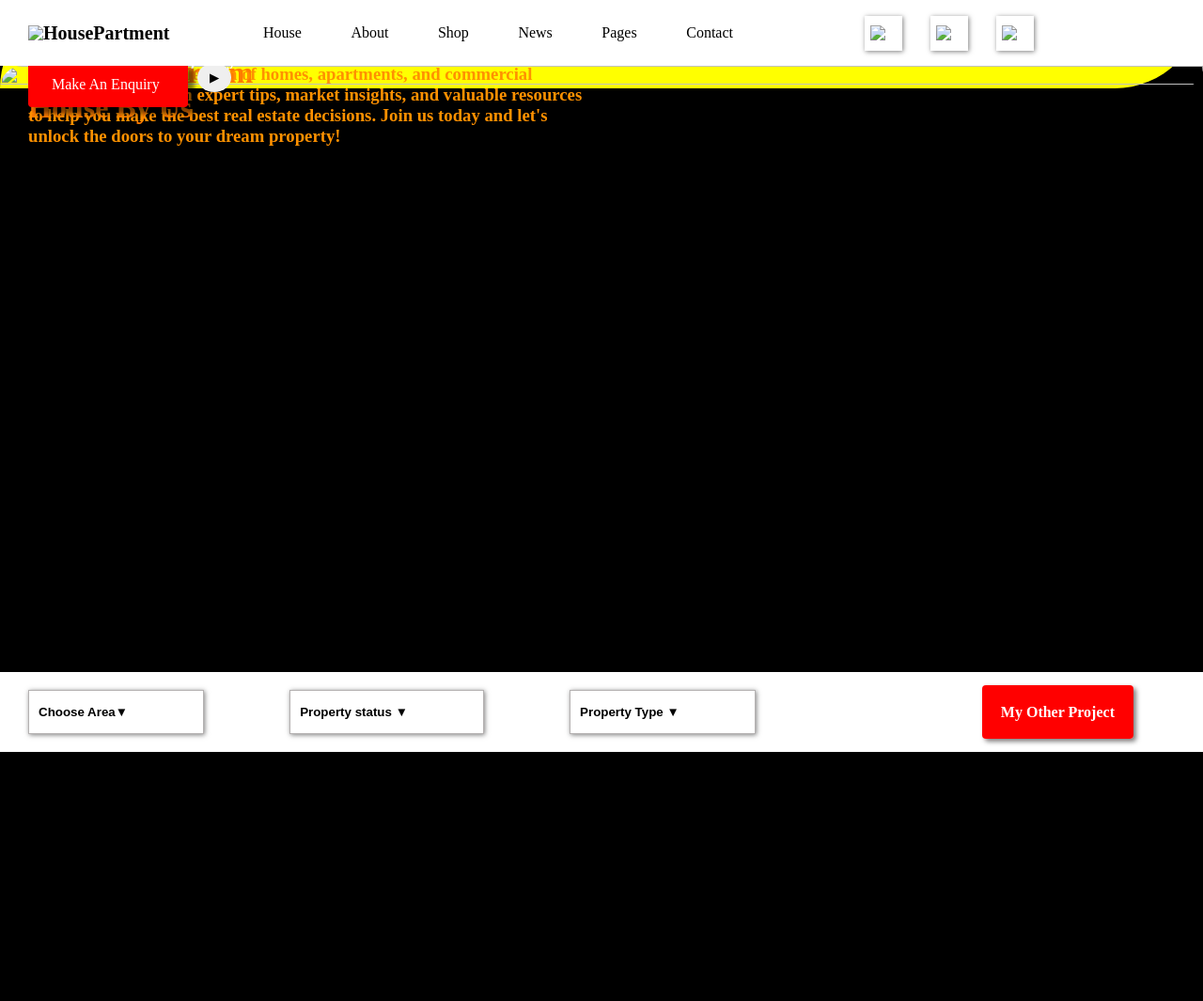
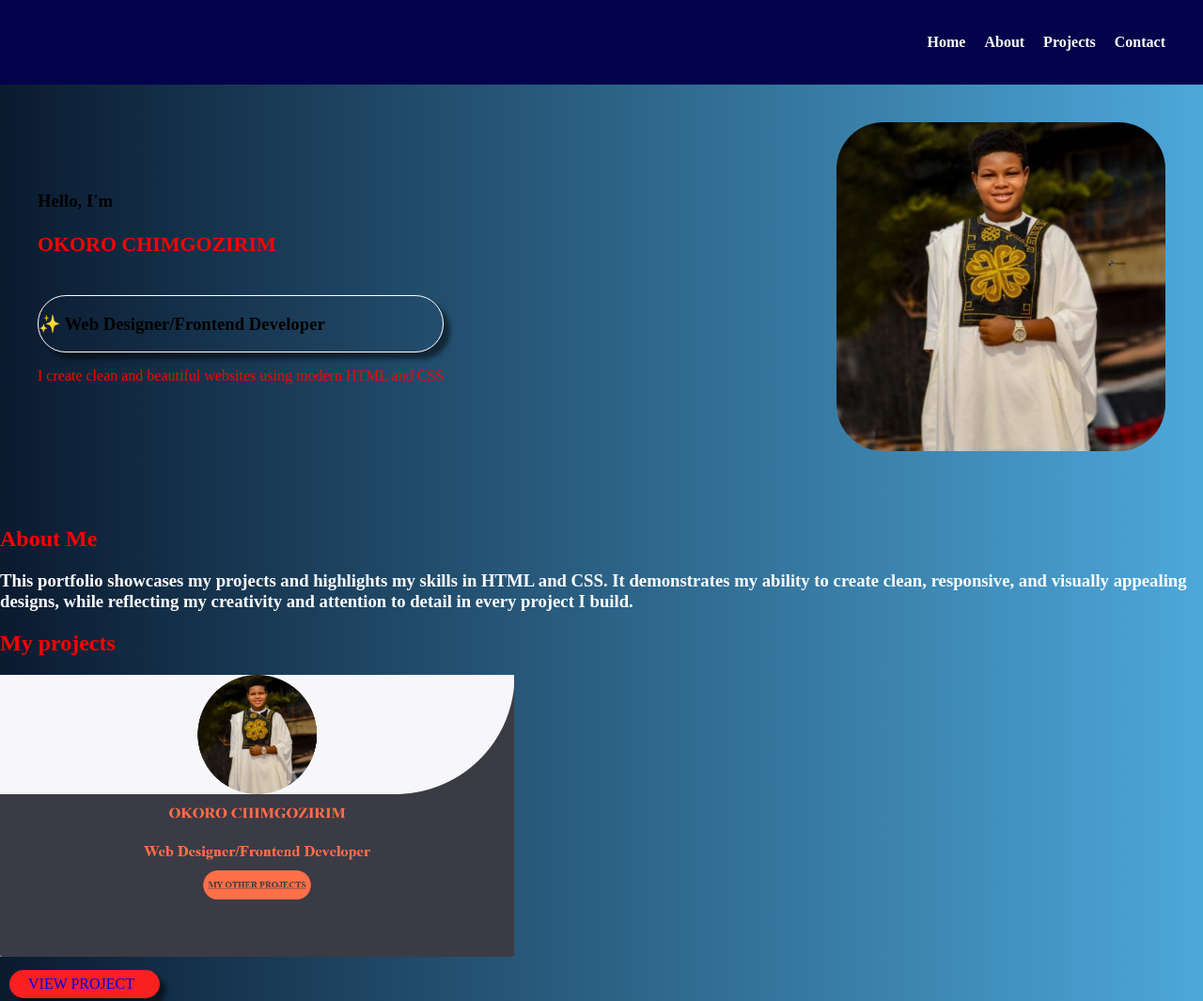
Before and after one commit to gozycharles10/Gozy_Codes, a plain HTML site: page index.html in a window 1280 px wide. Shown: the top 1065 px of the page at 94% size. Before the commit the page ends 800 px from the top, so only its background shows below. Drawn offline with Linux system fonts and the light colour scheme.

Commit message:
Add files via upload

```diff
--- a/header.css
+++ b/header.css
@@ -1,50 +1,28 @@
-.head{
- display:flex;
-  background-color:white;
+.navbar{
+  display:flex;
+  justify-content:space-between;
+  justify-content:right;
+  align-items:center;
+  padding:20px 40px;
+  background-color:rgb(3, 3, 75);
+
   position:fixed;
-  width:100%;
-  height:70px;
-  z-index:100;
+  width:1000;
+  left:0;
+  right:0;
+  top:0;
 }
 
-.left-section{
+.nav-links{
+  list-style:none;
   display:flex;
-  justify-content:left;
-  justify-content:space-between;
-  align-items:center;
-  width:150px;
-  padding-left:10px;
-  padding-right:10px;
+  gap:20px;
 }
-.images{
-  width:20px;
-  padding-left:20px;
+.nav-links a{
+ text-decoration:none;
+ color:white;
+ font-weight:bold;
 }
-
-.middle-section{
-  display:flex;
-  justify-content:space-between;
-  align-items:center;
- flex:1;
- margin-left:100px;
- margin-right:100px;
- padding-left:10px;
- padding-right:10px;
- max-width:500px;
+.nav-links a:hover{
+  color:#f0f0f0;
 }
-
-.right-section{
-  display:flex;
-  justify-content:right;
-  align-items:center;
-  width:200px;
-    padding-left:10px;
- padding-right:10px;
- gap:30px;
-}
-
-.icon{
-  width:35px;
-  padding-right:3px;
-  cursor:pointer;
-}
--- a/index.html
+++ b/index.html
@@ -5,120 +5,93 @@
     <meta name="viewport"
     content="width=device-width,
     initial-scale=1.0">
-  <title>PROJECT2</title>
+    <title>Gozy's Portfolio</title>
     <link rel="stylesheet" href="style.css">
     <link rel="stylesheet" href="header.css">
   </head>
-  <body style="background-color: black;
-  margin:0;">
+  <body>
+    <header>
+      <nav class="navbar">
+        <ul class="nav-links">
+          <li><a href="#home">Home</a></li>
+           <li><a href=" #about">About</a></li>
+            <li><a href="#projects">Projects</a></li>
+             <li><a href="#contact">Contact</a></li>
+        </ul>
+      </nav>
 
-  <header class="head">
-    <div class="left-section">
-      <img class="images" src="/Gozy's Portfolio/house.png">
-       <p style="font-weight:bold;
-       font-size:20px;">HousePartment</p>
+
+ </header>
+ <section id="home">
+    <div class="default">
+  <div class="header">
+    <section class="main">
+    <h3> <span style="color:
+    black"> Hello, I'm</span> <span>
+      <h1> OKORO CHIMGOZIRIM</h1>
+    </span>
+     </h3>
+    <div>
+    <div style="border:1px solid white;
+    border-radius:30px;
+    box-shadow: 7px 7px 5px rgba(0, 0, 0, 0.5);
+    ">
+  <h3 style="color:black"> &#10024;
+     Web Designer/Frontend Developer</h3>
   </div>
-    <div class="middle-section">
-    <p>House</p>
-    <p>About</p>
-    <p>Shop</p>
-    <p>News</p>
-   <p>Pages</p>
-   <p>Contact</p>
+   <p id="about">
+    I create clean and beautiful websites
+    using modern HTML and CSS
+   </p>
    </div>
-    <div class="right-section">
-      <button style="background-color:white;
-      box-shadow:1px 1px 5px rgba(0, 0, 0, 0.5);
-      border:none;
-      width:40px;
-      height:37px;
-      display:flex;
-      align-items:center;
-      justify-content:center;
-      overflow:hidden;">
-        <img class="icon" src="/Gozy's Portfolio/search (1).svg">
-      </button>
-      <button style=" box-shadow:1px 1px 5px rgba(0, 0, 0, 0.5);
-      border:none;
-      background-color:white;
-      width:40px;
-      height:37px;
-      display:flex;
-      align-items:center;
-      justify-content:center;
-      overflow:hidden;">
-        <img class="icon"  src="/Gozy's Portfolio/download (1).jpg">
-      </button>
-      <button style="background-color:white;
-       box-shadow:1px 1px 5px rgba(0, 0, 0, 0.5);
-      border:none;
-      width:40px;
-      height:37px;
-      display:flex;
-      align-items:center;
-      justify-content:center;
-      overflow:hidden;">
-        <img class="icon" src="/Gozy's Portfolio/download.jpg">
-      </button>
+  </section>
+  <div class="gozy-picture">
+   <img src="Gozy.webp" alt="Gozy">
   </div>
-  </header>
-
-  <div style="background-color:yellow;
-  border-top-left-radius:180px;
-  border-bottom-right-radius:180px;
-  position:relative;
-  width:100%;
-  height:100%;
-">
-    <img class="estate" src="/Gozy's Portfolio/download.png">
-    <div class="pic">
-      <div>
-    <img class="download" src="/Gozy's Portfolio/download (2).jpg">
+</section>
   </div>
-    <div>
-  <h2>Real Estate Agency</h2>
-    </div>
-    </div>
-     <div>
-      <h1 class="dream">Find Your Dream
-        House By Us
-      </h1>
-    </div>
-    <div>
-      <h3 class="real">Discover a curated selection of homes, apartments, and commercial
-        properties, along with expert tips, market insights, and valuable resources
-        to help you make the best real estate decisions. Join us today and let's unlock
-        the doors to your dream property!
+   <div style="color:red;">
+    <h2 id="about">
+      About Me
+    </h2>
+    <h3  style="color:white;">
+      This portfolio showcases my projects and highlights my skills in HTML and CSS.
+      It demonstrates my ability to create clean, responsive, and visually appealing
+      designs, while reflecting my creativity and attention to detail in every project
+      I build.
     </h3>
    </div>
-    <div class="button">
-      <a class="an" href="make">Make An Enquiry</a>
+
+  <div>
+    <div>
+      <h2 id="projects" style="
+        color:red;">My projects</h2>
+      <img class="screenshot" src="Screenshot.png"
+      alt="gozy">
       </div>
-    <div class="arrow">
-       <button class="pointer">&#9654;</button>
+      <div class="project">
+   <a class="indi" href="Project1/index.html">
+    VIEW PROJECT
+   </a>
    </div>
-    <div class="choose">
-      <div>
-        <button
-        class="type">Choose Area&#9660;</button>
-      </div>
-       <div>
-        <button
-        class="type"
-        style="margin-left:-150px;">Property status &#9660;</button>
-       </div>
-        <div>
-          <button
-          class="type"
-           style="margin-left:-150px;"
-           >Property Type
-          &#9660; </button>
-        </div>
-        <div>
-          <a href="/Gozy's Portfolio/Project3/index.html"
-          class="last">My Other Project</a>
+   <img class="screenshot" src="project pic.png">
+   <DIV class="projects">
+    <a class="indis" href="Project2/index.html">MY SECOND PROJECT</a>
+   </DIV>
+   <img class="screenshot" src="project pic2.png">
+    <DIV class="projects">
+    <a class="indis" href="Project3/index.html">MY THIRD PROJECT</a>
+   </DIV>
+
+    <div class="project">
+            <a class="indi"
+             href="Project1/contacts.html">
+              CONTACT ME
+            </a>
           </div>
       </div>
     </div>
+  </div>
+      </section>
   </body>
 </html>
--- a/style.css
+++ b/style.css
@@ -1,129 +1,81 @@
-.estate{
-height:100%;
-width:100%;
-z-index:0;
-border-bottom-right-radius: 250px;
-border-top-left-radius: 250px;
-margin-top:70px;
+.header{
+  display:flex;
+  align-items:center;
+   justify-content:space-between;
+   padding:60px 40px;
+  gap:40px;
 }
 
-.pic{
+.main{
   display:flex;
-  position:absolute;
-  top:30%;
-  left:30px;
-  color:white;
+  flex-direction:column;
+  color:red;
 }
 
-.download{
-  width:40px;
-  margin-right:10px;
-  margin-top:14px;
-}
-
-
-.dream{
-  position:absolute;
-  top:40%;
-  left:30px;
-  width:250px;
-  text-align:left;
-  color:rgb(255, 123, 0);
-}
-
-.real{
-   position:absolute;
-  top:52%;
-  left:30px;
-  width:600px;
-  text-align:left;
-  color:rgb(255, 145, 0);
-}
-
-.button{
-    position:absolute;
-  top:70%;
-  left:30px;
-  width:170px;
-  text-align:left;
-  color:white;
-  background-color:red;
+.gozy-picture{
+  height:350px;
   display:flex;
-  box-shadow: 7px 7px 5px rgba(0, 0, 0, 0.5);
-  border-radius:4px;
-}
-.an{
-  padding:15px 25px;
-  color:white;
-  text-decoration:none;
-}
-.arrow{
-   position:absolute;
-  top:70.8%;
-  left:210px;
-  text-align:left;
+  width:350px;
 
 }
 
-.pointer{
-  padding:8px 13px;
-  border-radius:100%;
-  border:none;
+.gozy-picture img{
+  width:350px;
+  border-radius:50px;
+  object-fit:cover;
 }
 
-.choose{
-  display:flex;
-  background-color:white;
-  justify-content:space-between;
-  align-items:center;
-  position:fixed;
-  bottom:0;
-  height:25px;
-  width:95%;
-  z-index:100;
+  .screenshot{
+    height:300px;
+  }
+  .project{
+    display:flex;
+    width:140px;
+    padding:1px 10px;
+    background-color:rgb(248, 32, 32);
+    border-radius:30px;
+    margin:10px;
+    box-shadow: 7px 7px 5px rgba(0, 0, 0, 0.5);
+    margin-bottom:30px;
 
-  padding-right:40px;
-  padding-left:30px;
-  padding-top:30px;
-  padding-bottom:30px;
+  }
+  .projects{
+    display:flex;
+    width:175px;
+    padding:10px 10px;
+    background-color:rgb(240, 18, 18);
+    border-radius:30px;
+    margin:10px;
+    box-shadow: 7px 7px 5px rgba(0, 0, 0, 0.5);
+    margin-bottom:30px;
 
+  }
+
+  .indi{
+    padding:5px 10px;
+    text-decoration:none;
+ }
+ .indis{
+    text-decoration:none;
+ }
+ .project:active{
+  box-shadow:none;
+  background-color:rgb(180, 3, 3);
+ }
+.projects:active{
+  box-shadow:none;
+  background-color:rgb(180, 3, 3);
 }
-
-.type{
-padding-right:80px;
-  background-color:white;
-  padding-bottom:15px;
-  padding-top:15px;
-  padding-left:10px;
-  border-color:rgb(180, 177, 177);
-  border-style:solid;
-  border-width:1px;
-  box-shadow:1px 1px 5px rgba(0, 0, 0, 0.5);
-  cursor:pointer;
-  font-weight:bold;
+.indi:active{
+  color:white;
 }
- .type:active{
-  border-color:black;
-  box-shadow:none;
-  color:black;
-  background-color:rgb(212, 210, 210);
- }
-
- .last{
-  padding:20px;
+.indis:active{
   color:white;
-  background-color:red;
-   box-shadow:3px 3px 5px rgba(0, 0, 0, 0.5);
-   cursor:pointer;
-  font-weight:bold;
-  border:none;
-  border-radius:4px;
-  margin-right:40px;
-  cursor:pointer;
-  text-decoration:none;
- }
-
- .last:active{
-  box-shadow:none;
-  background-color:rgb(155, 1, 1);
- }
+}
+body{
+  background:linear-gradient(90deg,
+  #0A1A2F, #4DA8DA);
+   min-height:100vh;
+   margin:0;
+   margin-top:70px;
+}
```
Lines whose indentation alone changed are shown as unchanged.
